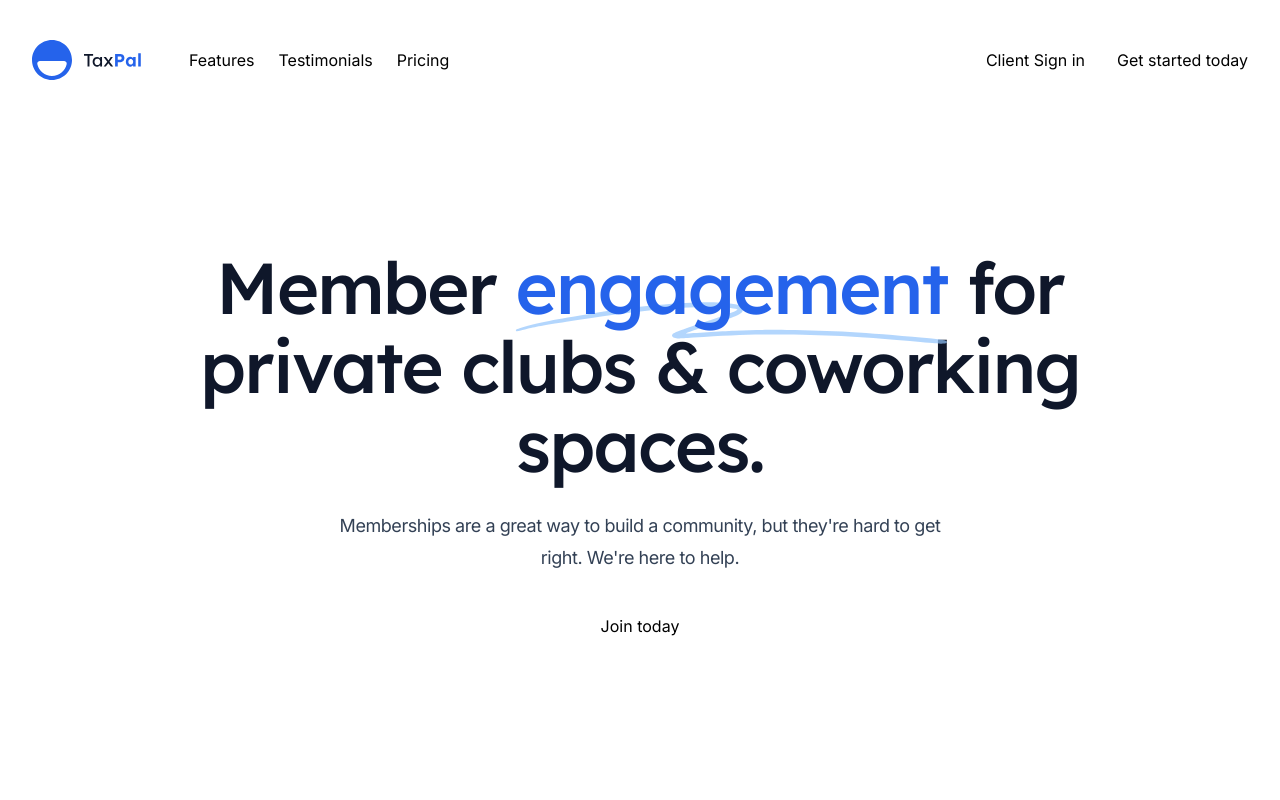
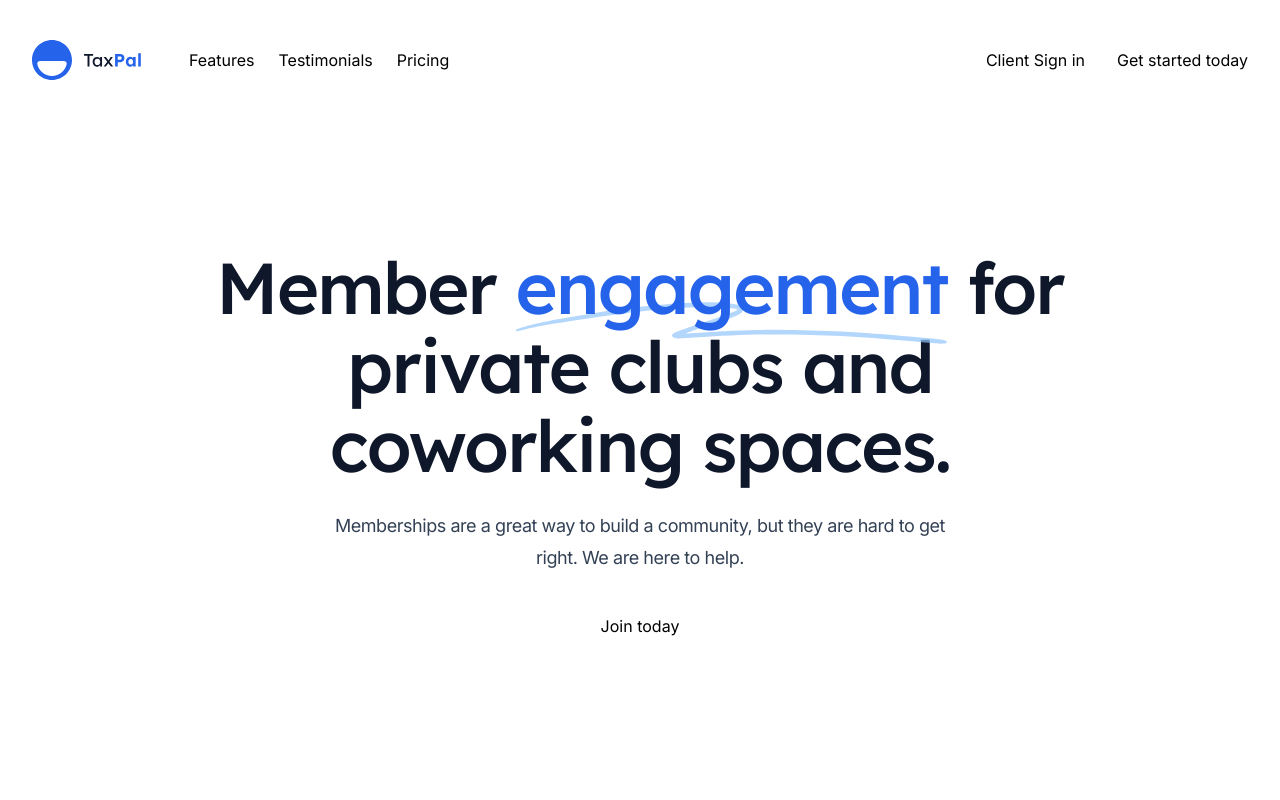
Before and after one commit to ellym/anchor-citizen, a Next.js app: page / in a window 1280 px wide. Shown: the top 800 px of the page. Built offline with nearby package versions, Linux system fonts and the light colour scheme.

Commit message:
Resolve build issues.

```diff
--- a/src/components/Hero.jsx
+++ b/src/components/Hero.jsx
@@ -2,10 +2,6 @@ import Image from 'next/future/image'
 
 import { Button } from '@/components/Button'
 import { Container } from '@/components/Container'
-import logoLaravel from '@/images/logos/laravel.svg'
-import logoMirage from '@/images/logos/mirage.svg'
-import logoStatamic from '@/images/logos/statamic.svg'
-import logoStaticKit from '@/images/logos/statickit.svg'
 import logoTransistor from '@/images/logos/transistor.svg'
 import logoTuple from '@/images/logos/tuple.svg'
 
@@ -25,25 +21,13 @@ export function Hero() {
           </svg>
           <span className="relative">engagement</span>
         </span>{' '}
-        for private clubs & coworking spaces.
+        for private clubs and coworking spaces.
       </h1>
       <p className="mx-auto mt-6 max-w-2xl text-lg tracking-tight text-slate-700">
-        Memberships are a great way to build a community, but they're hard to get right. We're here to help.
+        Memberships are a great way to build a community, but they are hard to get right. We are here to help.
       </p>
       <div className="mt-10 flex justify-center gap-x-6">
         <Button href="/register">Join today</Button>
-        {/* <Button
-          href="https://www.youtube.com/watch?v=dQw4w9WgXcQ"
-          variant="outline"
-        >
-          <svg
-            aria-hidden="true"
-            className="h-3 w-3 flex-none fill-blue-600 group-active:fill-current"
-          >
-            <path d="m9.997 6.91-7.583 3.447A1 1 0 0 1 1 9.447V2.553a1 1 0 0 1 1.414-.91L9.997 5.09c.782.355.782 1.465 0 1.82Z" />
-          </svg>
-          <span className="ml-3">Watch video</span>
-        </Button> */}
       </div>
       <div className="mt-36 lg:mt-44">
         <p className="font-display text-base text-slate-900">
@@ -77,3 +61,16 @@ export function Hero() {
     </Container>
   )
 }
+
+/* <Button
+  href="https://www.youtube.com/watch?v=dQw4w9WgXcQ"
+  variant="outline"
+>
+  <svg
+    aria-hidden="true"
+    className="h-3 w-3 flex-none fill-blue-600 group-active:fill-current"
+  >
+    <path d="m9.997 6.91-7.583 3.447A1 1 0 0 1 1 9.447V2.553a1 1 0 0 1 1.414-.91L9.997 5.09c.782.355.782 1.465 0 1.82Z" />
+  </svg>
+  <span className="ml-3">Watch video</span>
+</Button> */
--- a/src/pages/index.jsx
+++ b/src/pages/index.jsx
@@ -14,7 +14,7 @@ export default function Home() {
   return (
     <>
       <Head>
-        <title>Anchor Citizen - Membership's true flavor</title>
+        <title>Anchor Citizen - Love your membership</title>
         <meta
           name="description"
           content="Most bookkeeping software is accurate, but hard to use. We make the opposite trade-off, and hope you don’t get audited."
```
